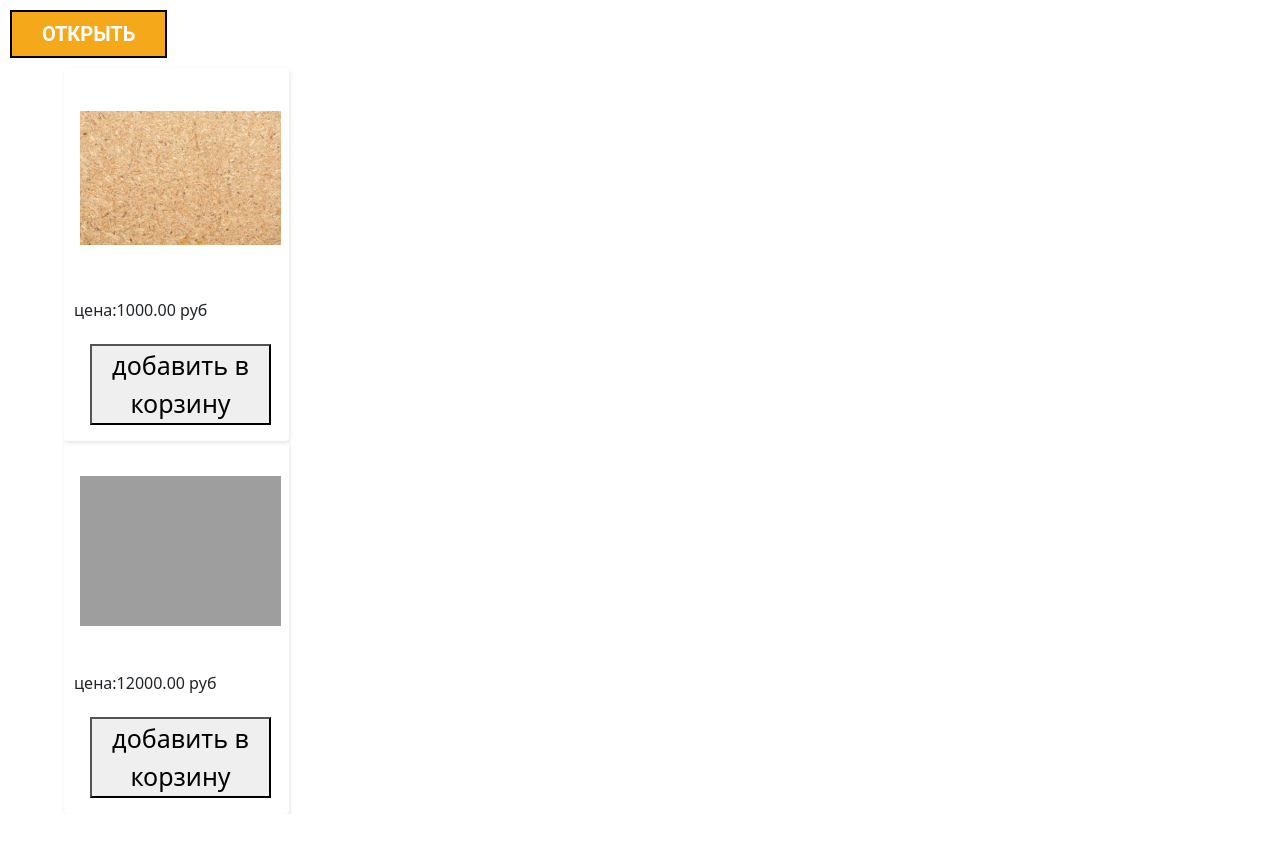
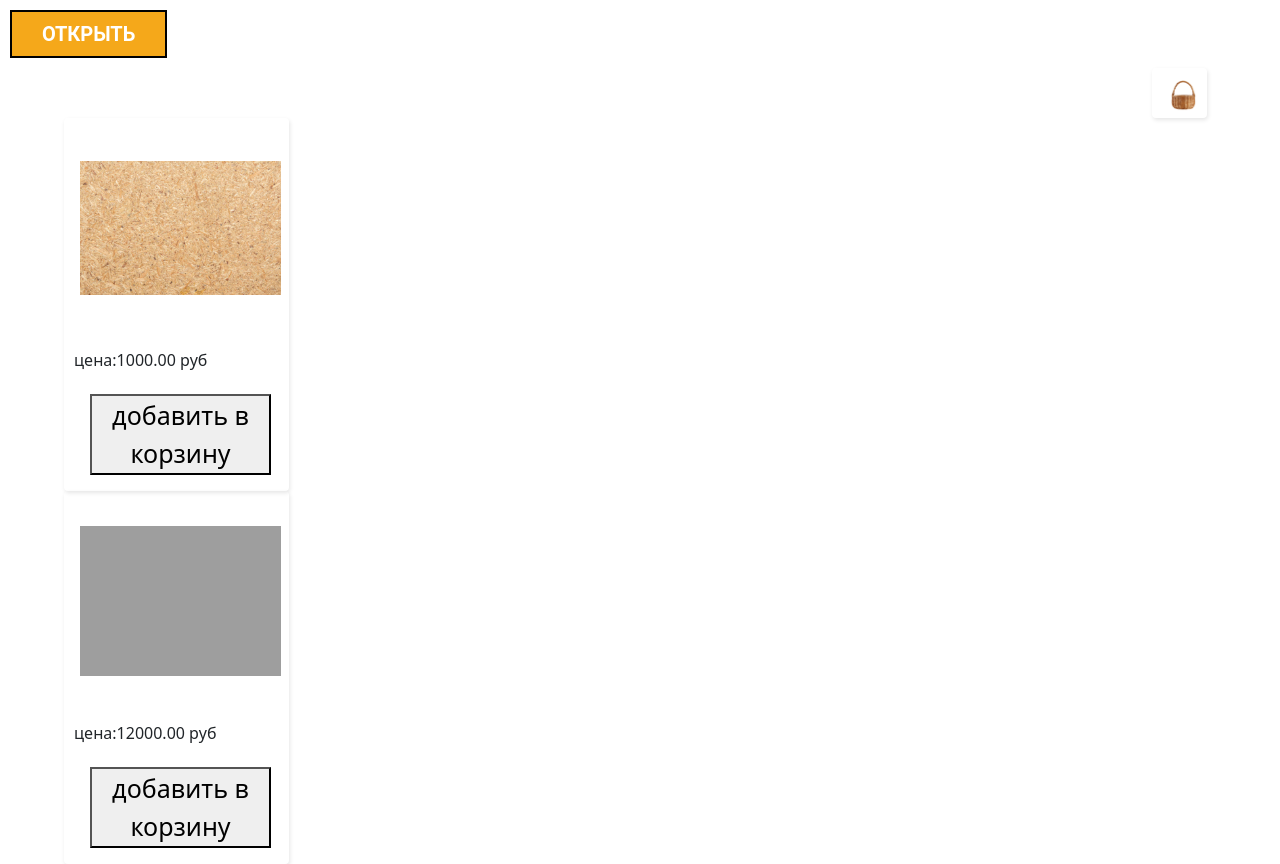
Before and after one commit to nikita01-cmd/fut_project123, a Django app: page /catalog/ in a window 1280 px wide. Before the commit the page ends 814 px from the top, so only its background shows below. Run offline with Django 5.2, Linux system fonts and the light colour scheme; data comes from the database, SQL or seed files in the repository; both versions use the stored data as it was after the commit; some libraries are stand-ins or nearby versions; grey boxes are pictures that could not be loaded.

Commit message:
Корзина

```diff
--- a/static/css/style.css
+++ b/static/css/style.css
@@ -331,3 +331,27 @@ a:hover {
     transform: rotate(45deg) scale(1.1);
     color: #000000;
 }
+
+
+
+
+/* basket
+*/
+.basket {
+
+    width: 55px;
+    min-height: 50px;
+    left: 90%;
+
+    box-shadow: 1px 2px 4px rgba(0, 0, 0, 0.1);
+    display: flex;
+    border-radius: 4px;
+    transition: 0.2s;
+    position: relative;
+  }
+  img {
+    width: 100%;
+    height: 100%;
+    object-fit: contain; /* Встраиваем картинку в контейнер card__image */
+    transition: 0.2s;
+  }
--- a/templates/main/basket.html
+++ b/templates/main/basket.html
@@ -13,7 +13,7 @@
     <p>товар: {{ total_price }} </p>
     {% for x in cart_items %}
     <h1>ojojoj {{ x.quantity }} f</h1>
-    <h1>ojojoj {{ x.product_id.price }} f</h1>
+    <h1>ojojoj {{ x.product.price }} f</h1>
   </div>
 </div>
 {% endfor%}
--- a/templates/main/catalog.html
+++ b/templates/main/catalog.html
@@ -29,6 +29,12 @@
           <div class="side-b side-close">Закрыть</div>
       </label>
   </div>
+  <div class="basket">
+    <a href="{% url 'basket' %}" class="card__image">
+      <img src="{% static 'product_image/product_images/korziny.png' %}" alt="Product Image" />
+    </a>
+  </div>
+
 
   {% for product in products %}
 
```
Also changed, not shown: db.sqlite3, static/product_image/product_images/korziny.png (added).
